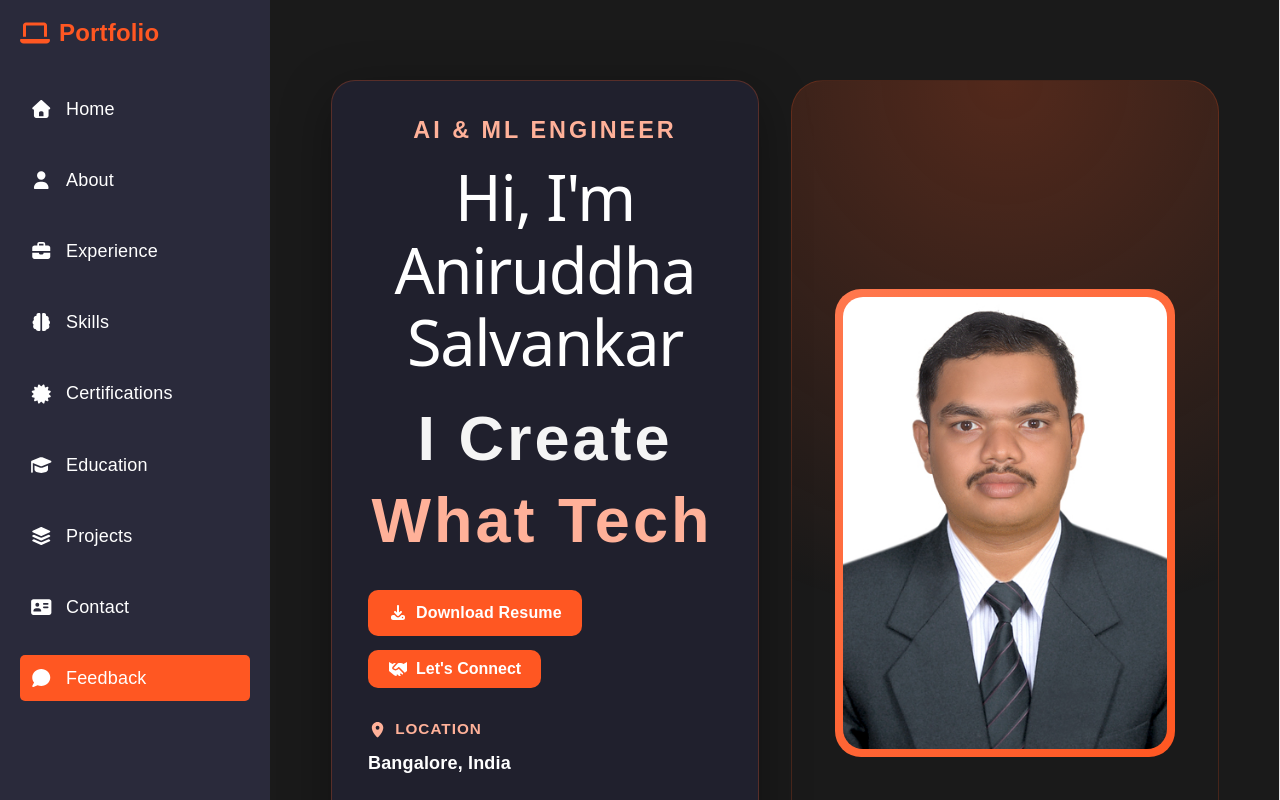
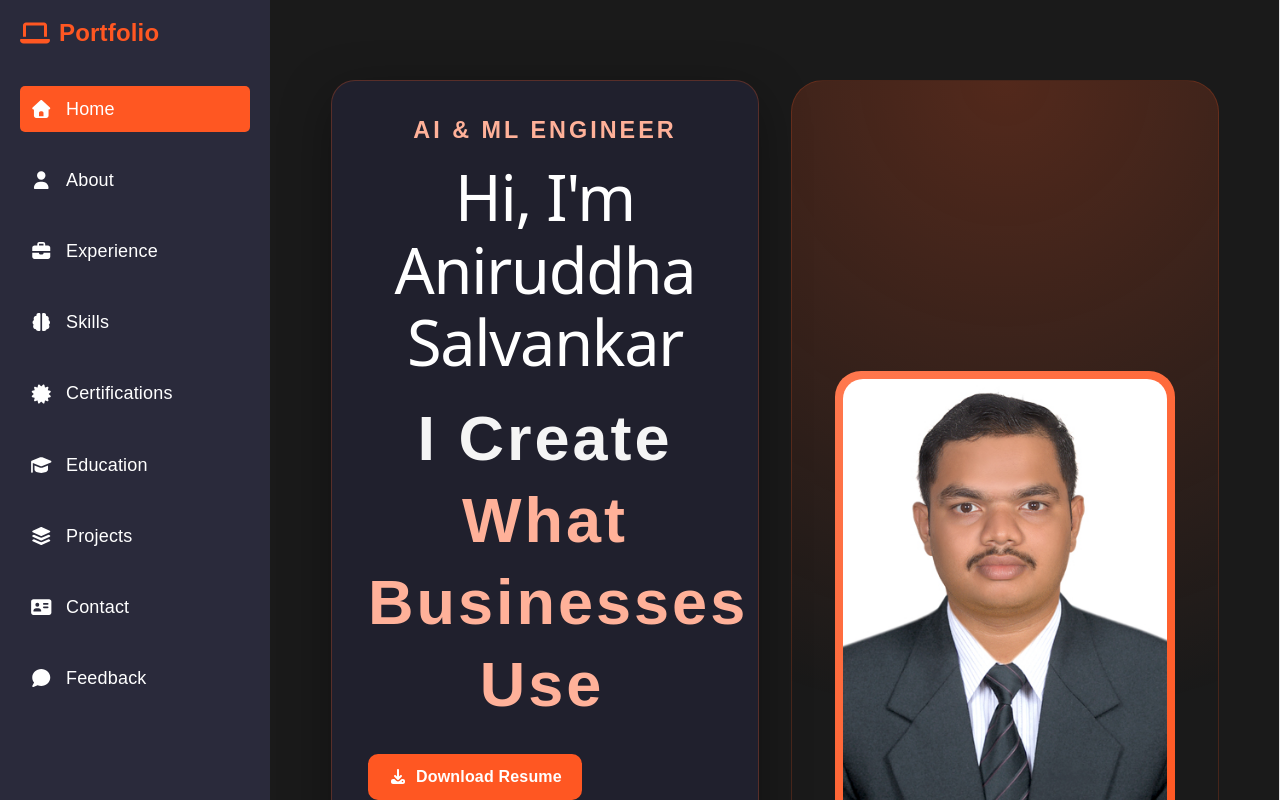
Before and after one commit to Aniruddha-25/Portfolio, a React app: page / in a window 1280 px wide. Shown: the top 800 px of the page. Built offline with nearby package versions, Linux system fonts and the light colour scheme; the HTML template or start-up script is replaced by a standard one.

Commit message:
Update animated phrases in home component for improved messaging

```diff
--- a/src/components/home/home.tsx
+++ b/src/components/home/home.tsx
@@ -19,7 +19,9 @@ function Home() {
   const heroImage = new URL("../../assets/img/img.jpg", import.meta.url).href;
 
 const animatedPhrases = [
-  "What Technology Enables",
+  "What People Need",
+  "What Businesses Use",
+  "What Technology Enables"
 ];
 
   const typingText = useAutoTyping({
```
